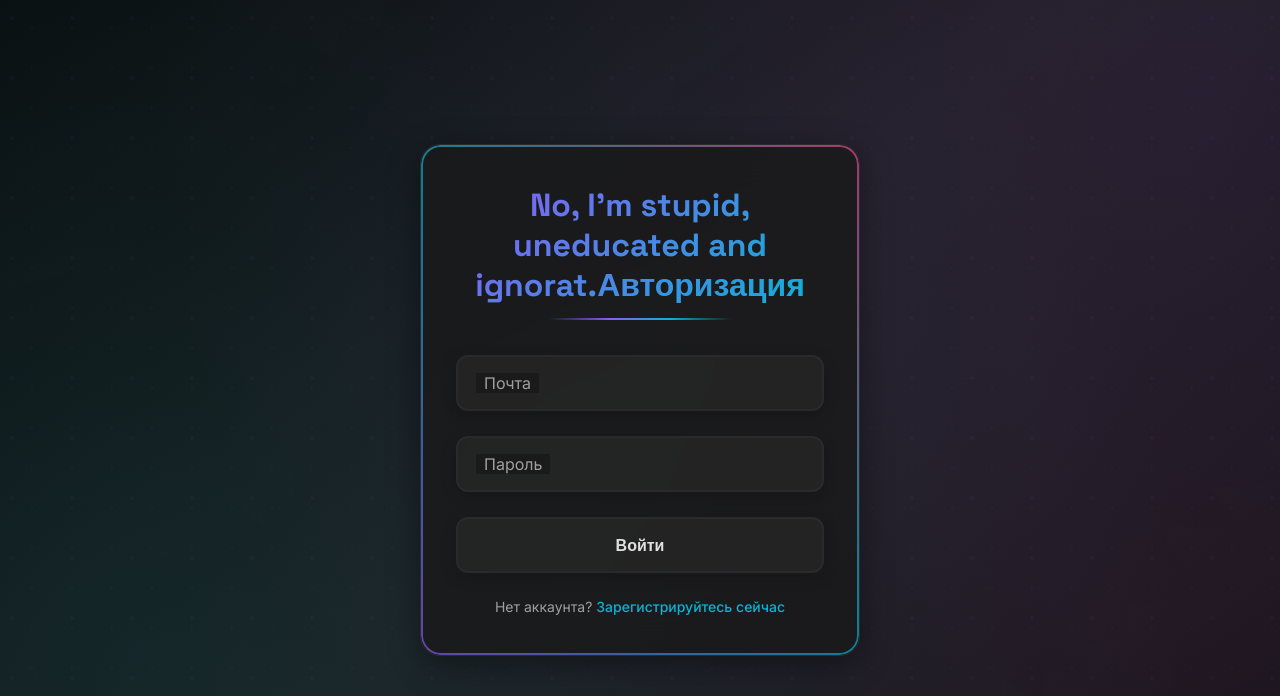
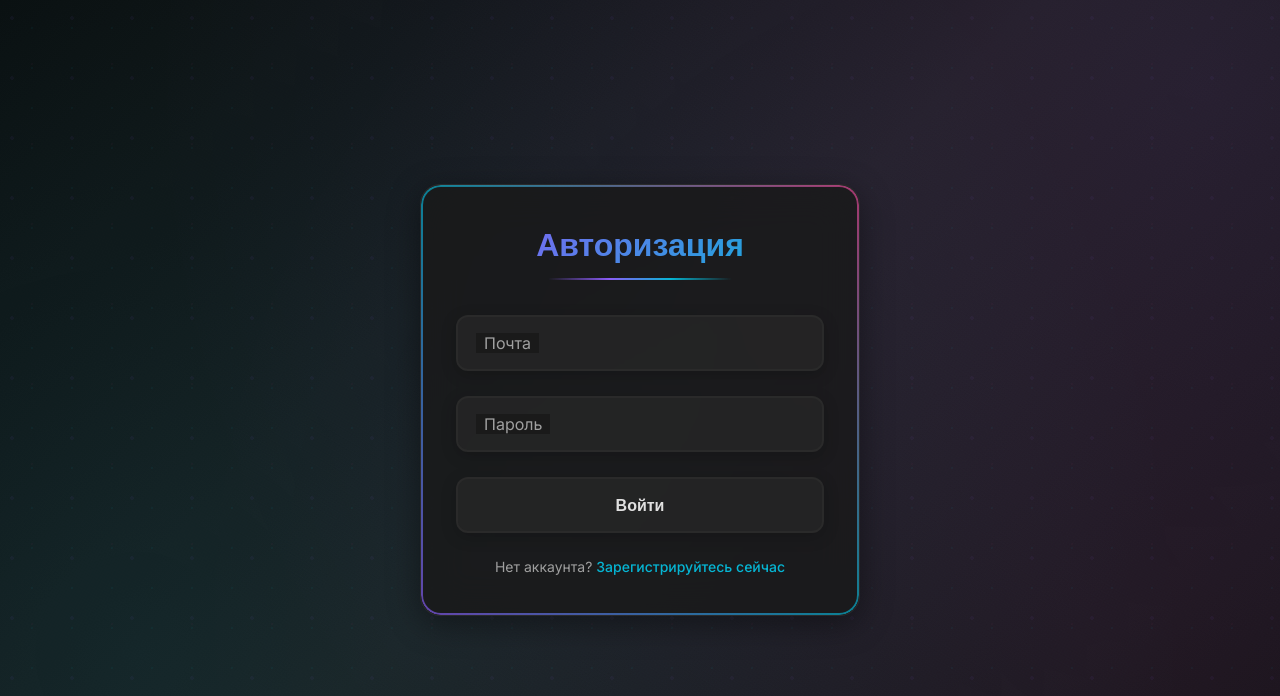
Before and after one commit to ValeriaMatveeva/login-form, a PHP site: page / in a window 1280 px wide. Shown: the top 696 px of the page. Run offline with PHP 8.4, Linux system fonts and the light colour scheme.

Commit message:
removed the changes made

```diff
--- a/index.php
+++ b/index.php
@@ -42,7 +42,7 @@
 
 
             ?>
-            <header><b>No, I'm stupid, uneducated and ignorat.</b>Авторизация</header>
+            <header>Авторизация</header>
             <form action="" method="post">
                 <div class="field input">
                     <label for="email">Почта</label>
```
